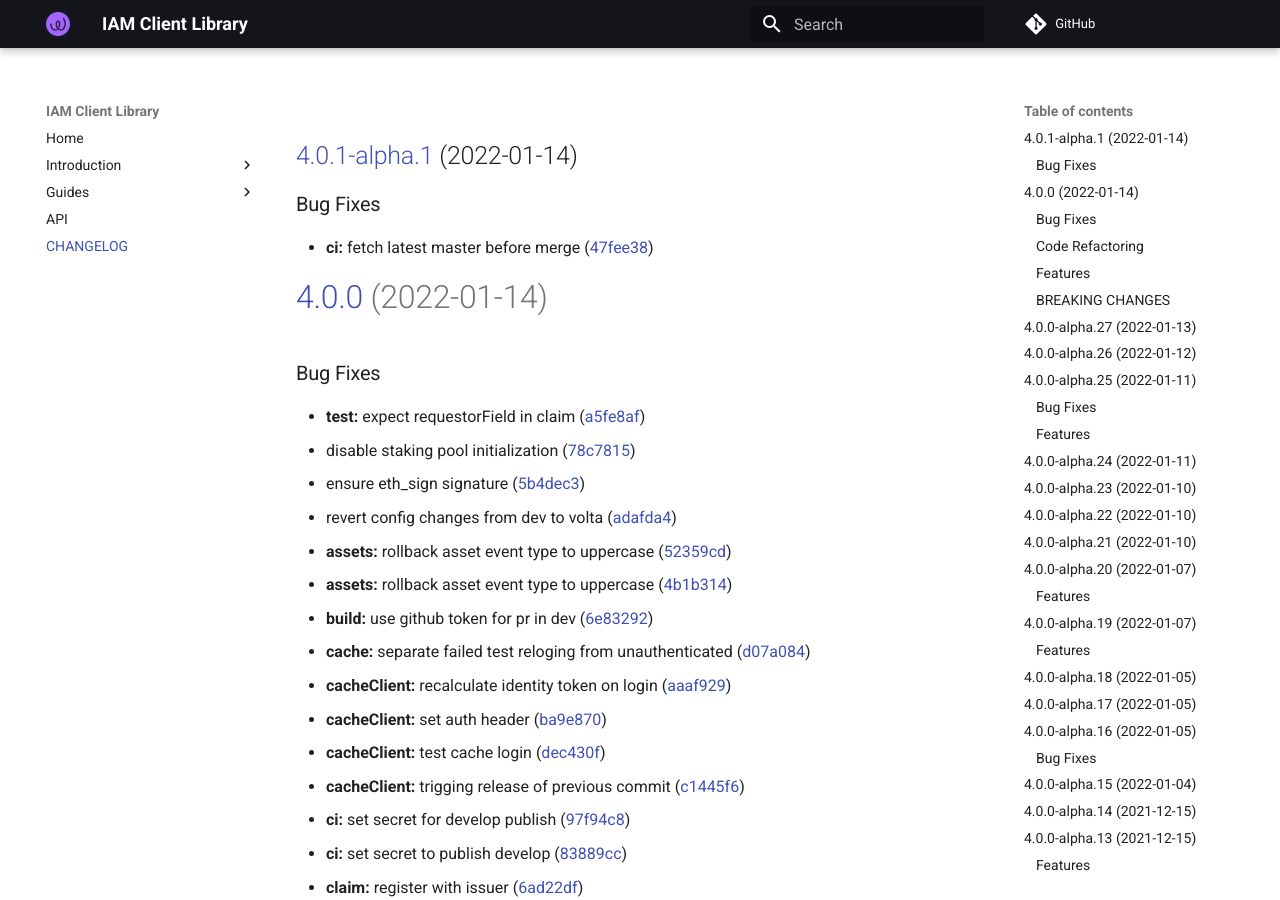
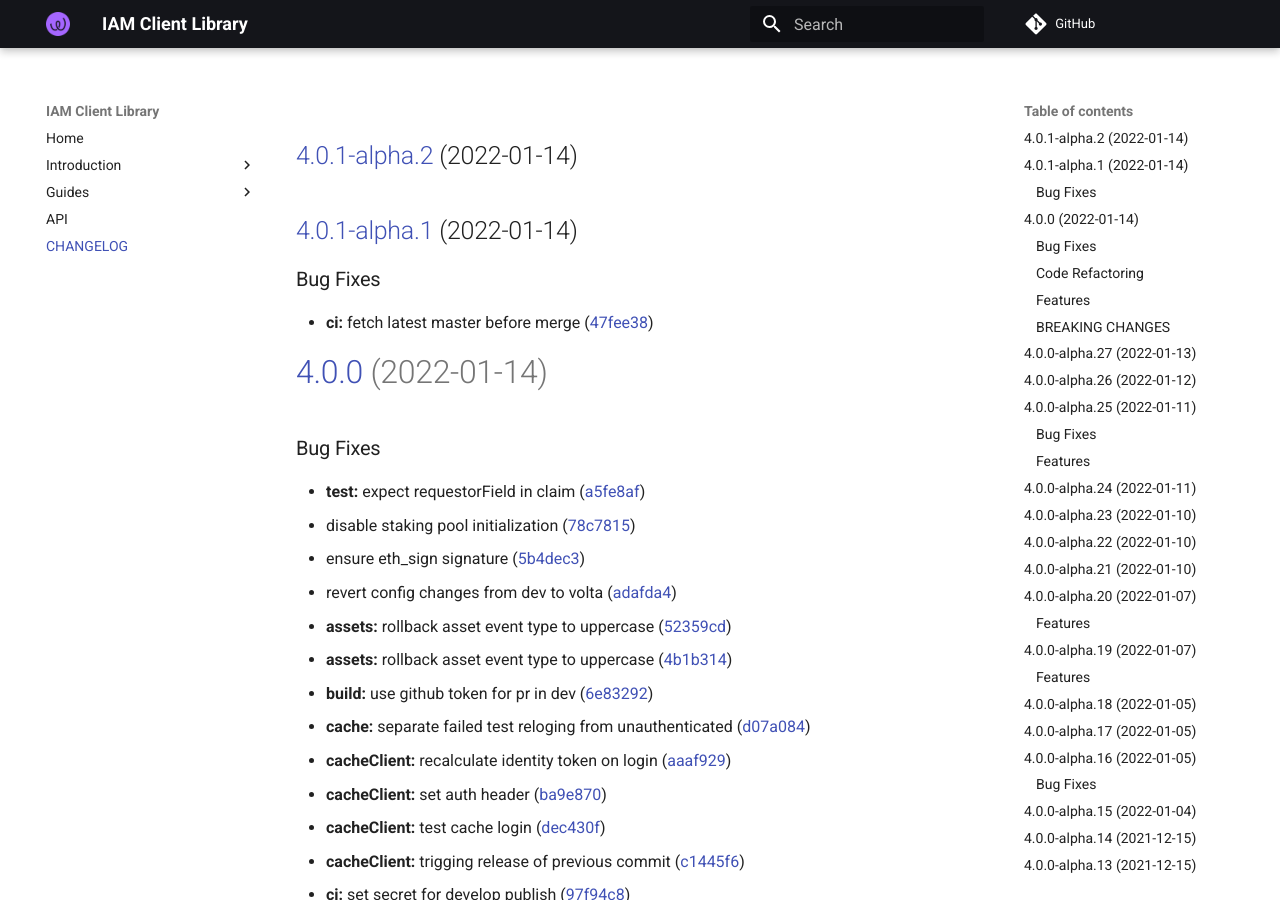
Before and after one commit to energywebfoundation/iam-client-lib, an MkDocs documentation site: the page built from docs/CHANGELOG.md, in a window 1280 px wide and 900 px high. Built offline with MkDocs 1.6.1 and Material for MkDocs 9.7.7, drawn with Linux system fonts in a browser that asks for light colours; comment, search, counter and statistics services are not loaded.

Commit message:
chore(release): 4.0.1-alpha.2 [skip ci]
## [4.0.1-alpha.2](https://github.com/energywebfoundation/iam-client-lib/compare/v4.0.1-alpha.1...v4.0.1-alpha.2) (2022-01-14)

```diff
--- a/docs/CHANGELOG.md
+++ b/docs/CHANGELOG.md
@@ -1,3 +1,5 @@
+## [4.0.1-alpha.2](https://github.com/energywebfoundation/iam-client-lib/compare/v4.0.1-alpha.1...v4.0.1-alpha.2) (2022-01-14)
+
 ## [4.0.1-alpha.1](https://github.com/energywebfoundation/iam-client-lib/compare/v4.0.0...v4.0.1-alpha.1) (2022-01-14)
 
 
--- a/package.json
+++ b/package.json
@@ -1,6 +1,6 @@
 {
   "name": "iam-client-lib",
-  "version": "4.0.1-alpha.1",
+  "version": "4.0.1-alpha.2",
   "description": "Library for Decentralized Identity and Access Management",
   "main": "dist/index.js",
   "module": "dist/index.esm.js",
```
